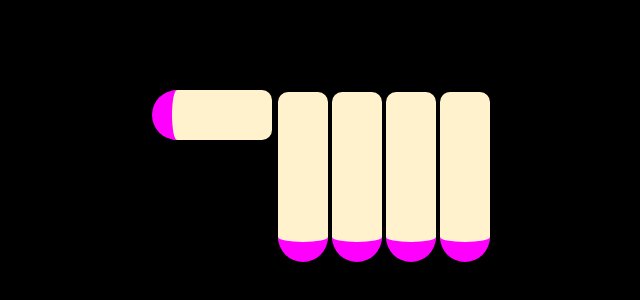
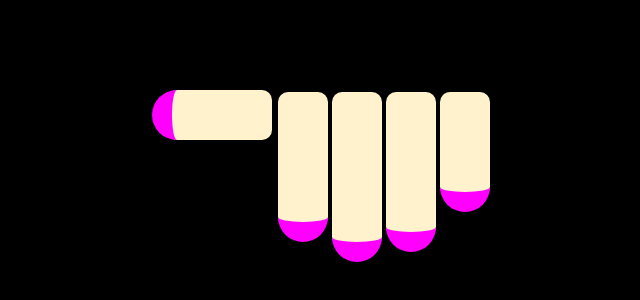
Before and after one commit to Saj28ida/Animation, a plain HTML site: page animation6.html in a window 1280 px wide. Shown: the part 212-512 px from the top of the page, without its empty margins (318-958 px from the left). Drawn offline with Linux system fonts and the light colour scheme.

Commit message:
New Edit
Edit fingers height

```diff
--- a/css/style6.css
+++ b/css/style6.css
@@ -35,7 +35,7 @@ body{
 
 .finger1{
 	width: 50px;
-	height: 150px;
+	height: 130px;
 	border-bottom: 20px solid #f0f;
 	background-color: #fff2cc;
 	border-top-left-radius: 20px;
@@ -61,7 +61,7 @@ body{
 
 .finger3{
 	width: 50px;
-	height: 150px;
+	height: 140px;
 	border-bottom: 20px solid #f0f;
 	background-color: #fff2cc;
 	border-top-left-radius: 20px;
@@ -73,7 +73,7 @@ body{
 
 .finger4{
 	width: 50px;
-	height: 150px;
+	height: 100px;
 	border-bottom: 20px solid #f0f;
 	background-color: #fff2cc;
 	border-top-left-radius: 20px;
```
Also changed, not shown: index.html (+2 -0 lines).
